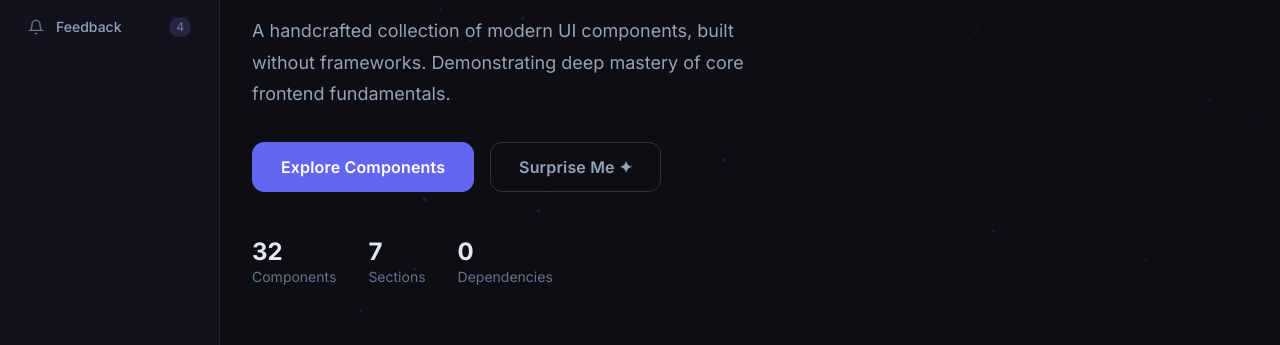
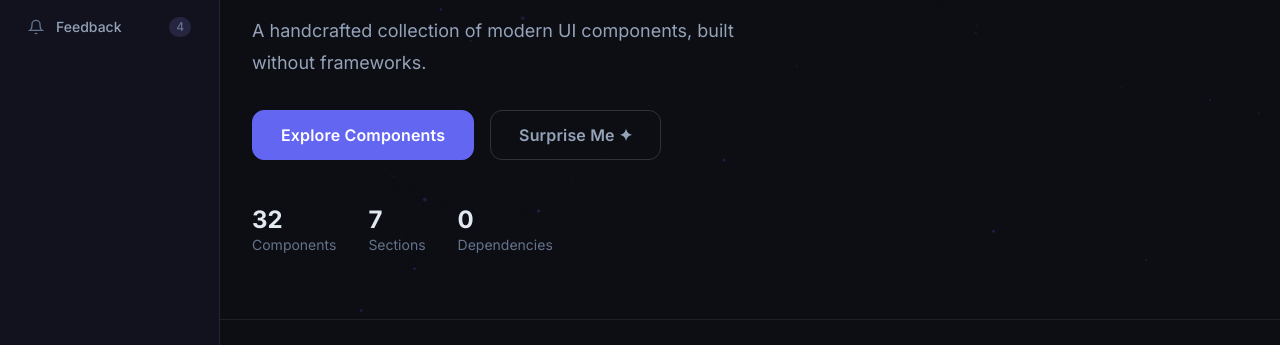
Before and after one commit to taras-polishchuk/ui-lab, a plain HTML site: page index.html in a window 1280 px wide. Shown: the part 322-667 px from the top of the page. Drawn offline with Linux system fonts and the light colour scheme.

Commit message:
fix: simplify hero subtitle text in index.html

```diff
--- a/index.html
+++ b/index.html
@@ -141,7 +141,7 @@
       <div class="hero__content">
         <div class="hero__badge">Pure HTML · CSS · JS</div>
         <h1 class="hero__title">UI <em>Microinteractions</em><br>Playground</h1>
-        <p class="hero__subtitle">A handcrafted collection of modern UI components, built without frameworks. Demonstrating deep mastery of core frontend fundamentals.</p>
+        <p class="hero__subtitle">A handcrafted collection of modern UI components, built without frameworks. </p>
         <div class="hero__actions">
           <button class="btn btn--primary btn--lg" onclick="document.getElementById('buttons').scrollIntoView({behavior:'smooth'})">
             Explore Components
```
